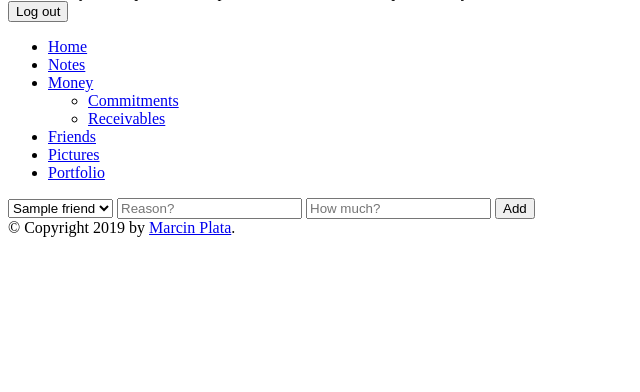
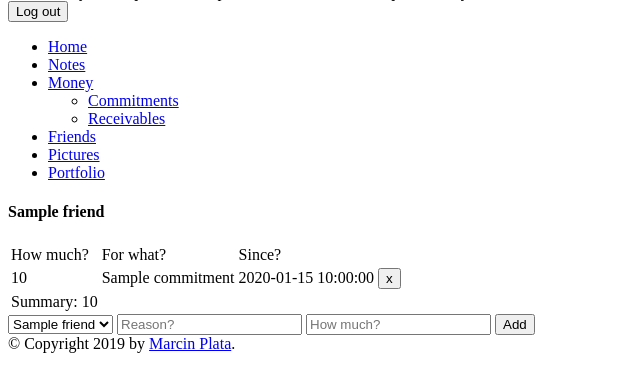
Before and after one commit to qwark97/personal_dashboard, a Python web app: template templates/commitments.html in a window 1280 px wide. Shown: the part 25-417 px from the top of the page, without its empty margins (0-640 px from the left). Run offline with Jinja, Linux system fonts and the light colour scheme; the template is opened without the code that fills it: most values are stand-ins (such as "Sample title", 1, 10 or a date in 2020).

Commit message:
finished html template for commitments

```diff
--- a/templates/commitments.html
+++ b/templates/commitments.html
@@ -8,7 +8,43 @@
 {% endwith %}
 <div id="commitments">
     <div id="existing-commitments">
+        {% for friend, commitments, sum in all_commitments %}
+            {% if commitments %}
+                <div id="commitment">
+                    <h4>{{ friend }}</h4>
+                    <table>
+                        <thead>
+                            <tr>
+                                <td>How much?</td>
+                                <td>For what?</td>
+                                <td>Since?</td>
+                            </tr>
+                        </thead>
+                        <tbody>
+                        {% for commitment in commitments %}
+                            <tr>
+                                <td>{{ commitment.amount }}</td>
+                                <td>{{ commitment.title }}</td>
+                                <td>{{ commitment.date }}</td>
+                                <td>
+                                    <form action="/delete_commitment", method="POST" id="update-form">
+                                        <button type="submit">x</button>
+                                        <input type="hidden" name="commitment-id" value="{{ commitment.id }}">
+                                    </form>
+                                </td>
+                            </tr>
 
+
+                        {% endfor %}
+                        <tr>
+                            <td>Summary: {{ sum }}</td>
+                        </tr>
+
+                        </tbody>
+                    </table>
+                </div>
+            {% endif %}
+        {% endfor %}
     </div>
     <div id="new-commitment">
         {% if friends %}
```
